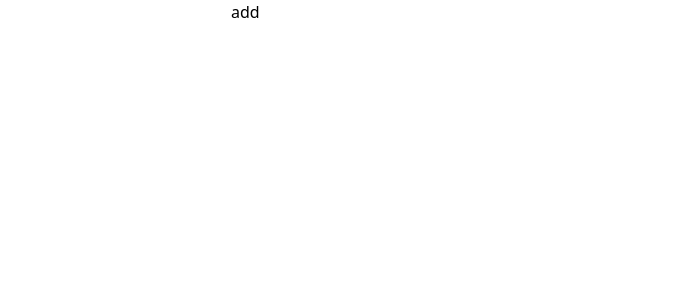
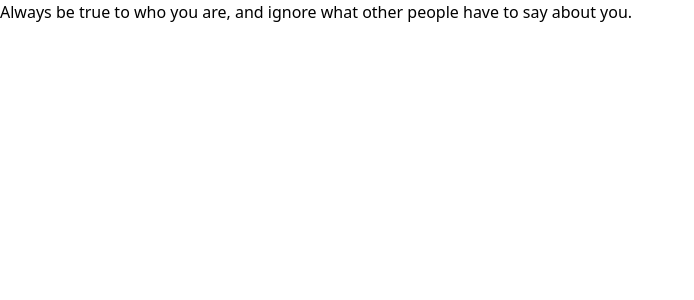
Before and after one commit to Anjitkumaryadav/React-practice, a React (Vite) app: page / in a window 1280 px wide. Shown: the top 300 px of the page, without its empty margins (0-694 px from the left). Built offline with nearby package versions, Linux system fonts and the light colour scheme.

Commit message:
random quotes

```diff
--- a/src/App.jsx
+++ b/src/App.jsx
@@ -24,10 +24,10 @@ function App() {
       {/* <Toggle/> */}
       {/* <FetchAPI/> */}
       {/* <CountsDown/> */}
-      <TodoList/>
+      {/* <TodoList/> */}
       {/* <UseRefs/> */}
       {/* <ChangeBG/> */}
-      {/* <RandomQuote/> */}
+      <RandomQuote/>
     </div>
 
 
--- a/src/tasks/RandomQuote.jsx
+++ b/src/tasks/RandomQuote.jsx
@@ -1,13 +1,29 @@
-import React from 'react'
+import React, { useEffect, useState } from "react";
 
 function RandomQuote() {
+  let quotes = [
+    " Avoid daydreaming about the years to come.",
+    "You are the most important person in your whole life.",
+    "Always be true to who you are, and ignore what other people have to say about you.",
+    "Always be true to who you are, and ignore what other people have to say about you.",
+    "Only demonstrate your strength when it’s really required.",
+  ];
 
+  // const randomIndex = Math.floor(Math.random()*quotes.length)
+  // const quote= quotes[randomIndex]
+  const [quote, setQuote] = useState("");
 
-  return (
-    <div>
+  useEffect(() => {
+    const interval = setInterval(() => {
+      const randomIndex = Math.floor(Math.random() * quotes.length);
+      setQuote(quotes[randomIndex]);
+    }, 2000); // Set the interval to 2000 ms (2 seconds)
 
-    </div>
-  )
+    // Cleanup interval on component unmount
+    return () => clearInterval(interval);
+  }, [quotes]);
+
+  return <div>{quote}</div>;
 }
 
-export default RandomQuote
+export default RandomQuote;
```
